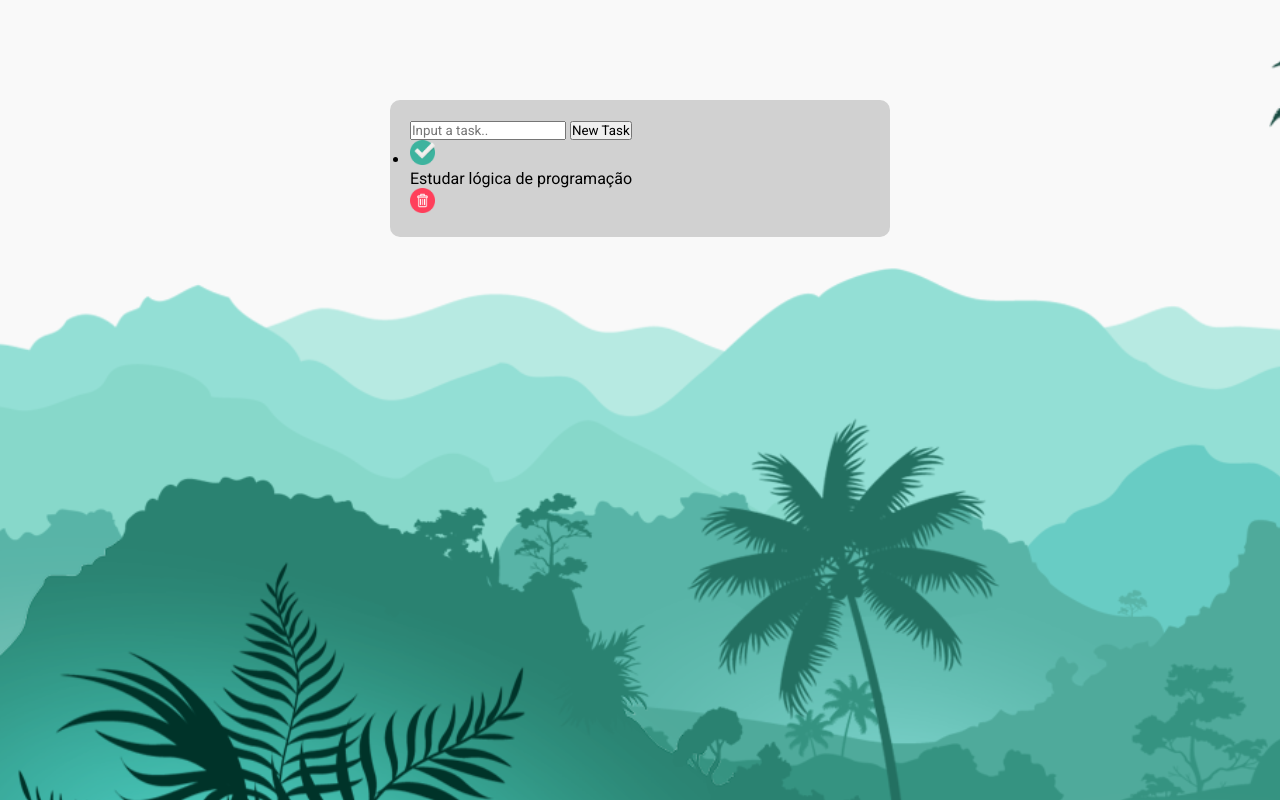
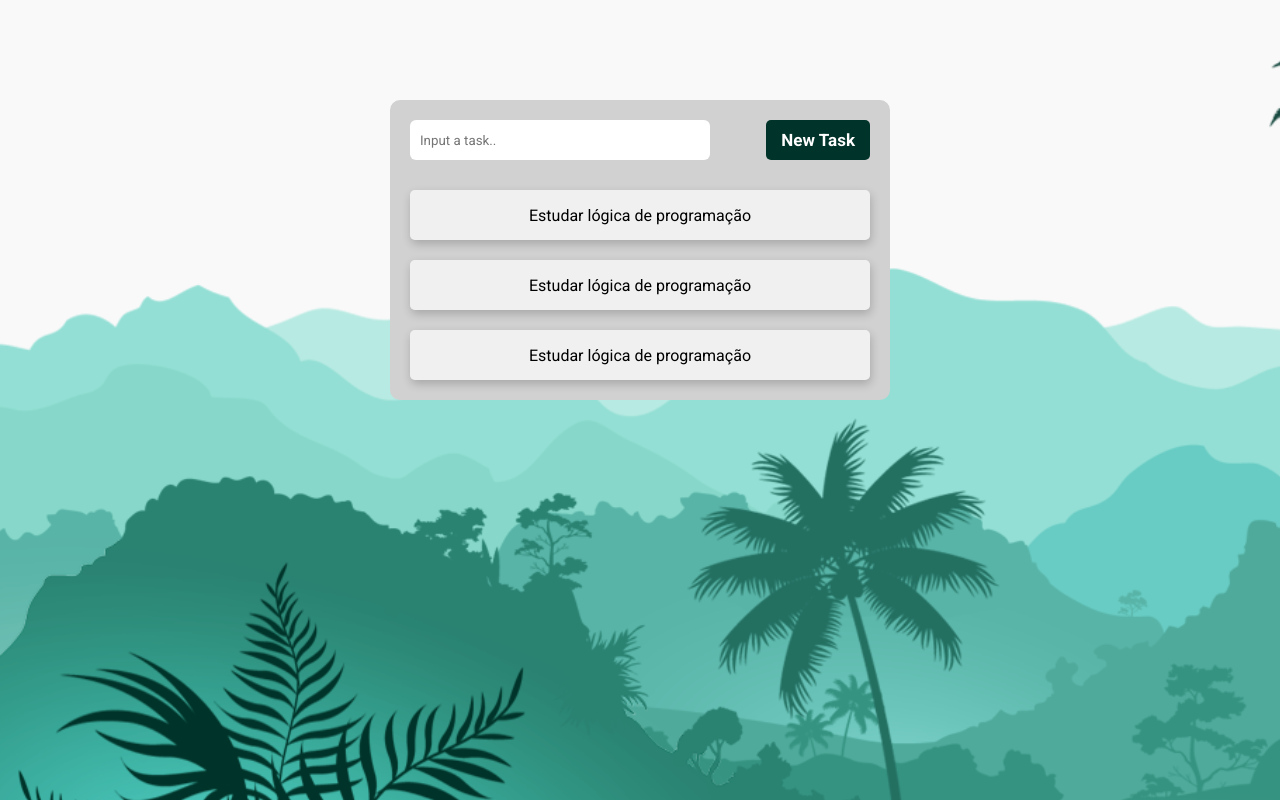
Before and after one commit to domricardodev/projects, a plain HTML site: page todo-list-basic/index.html in a window 1280 px wide. Drawn offline with Linux system fonts and the light colour scheme.

Commit message:
Finalização do CSS. Ajustar detalhes finos.

```diff
--- a/todo-list-basic/index.html
+++ b/todo-list-basic/index.html
@@ -16,11 +16,21 @@
 <body>
   <!--uma class é usada para referenciar no CSS quem você quer estilizar. -->
   <div class="container">
-    <input placeholder="Input a task..">
-    <button>New Task</button>
+    <input class="input-task" placeholder="Input a task..">
+    <button class="button-add-task">New Task</button>
 
-    <ul>
-      <li>
+    <ul class="list-tasks">
+      <li class="tasks">
+        <img src="./img/checked.png" alt="check-na-tarefa">
+        <p>Estudar lógica de programação</p>
+        <img src="./img/trash.png" alt="tarefa-para-o-lixo">
+      </li>
+      <li class="tasks">
+        <img src="./img/checked.png" alt="check-na-tarefa">
+        <p>Estudar lógica de programação</p>
+        <img src="./img/trash.png" alt="tarefa-para-o-lixo">
+      </li>
+      <li class="tasks">
         <img src="./img/checked.png" alt="check-na-tarefa">
         <p>Estudar lógica de programação</p>
         <img src="./img/trash.png" alt="tarefa-para-o-lixo">
--- a/todo-list-basic/styles.css
+++ b/todo-list-basic/styles.css
@@ -4,6 +4,8 @@
   box-sizing: border-box;
 
   font-family: "Roboto", sans-serif;
+
+  outline: none;
 
 }
 
@@ -21,7 +23,61 @@ body {
   margin-right: auto;
 }
 
+.input-task {
+  border: none;
+  border-radius: 6px;
+  width: 300px;
+  height: 40px;
+  padding-left: 10px;
+}
+
+.button-add-task {
+  border: none;
+  border-radius: 5px;
+  height: 40px;
+  background-color: #003329;
+  color: #ffffff;
+  font-size: 17px;
+  padding: 0 15px;
+  float: right;
+  cursor: pointer;
+  font-weight: 700;
+}
+
+.button-add-task:hover {
+  opacity: 0.8;
+}
+
+.button-add-task:active {
+  opacity: 0.6;
+}
+
+.list-tasks {
+  width: 100%;
+  list-style: none;
+  margin-top: 30px;
+}
+
+.tasks {
+  background-color: #F2F2F2f2;
+  box-shadow: 1px 4px 10px rgba(0, 0, 0, 0.2);
+  height: 50px;
+  display: flex;
+  align-items: center;
+  justify-content: space-between;
+  padding: 0 15px;
+  border-radius: 5px;
+  margin-top: 20px;
+  cursor: pointer;
+
+}
 
 img {
   height: 25px;
+  opacity: 0;
+  transition: opacity 0.5s ease-in-out;
 }
+
+.tasks:hover img {
+  opacity: 1;
+}
```
